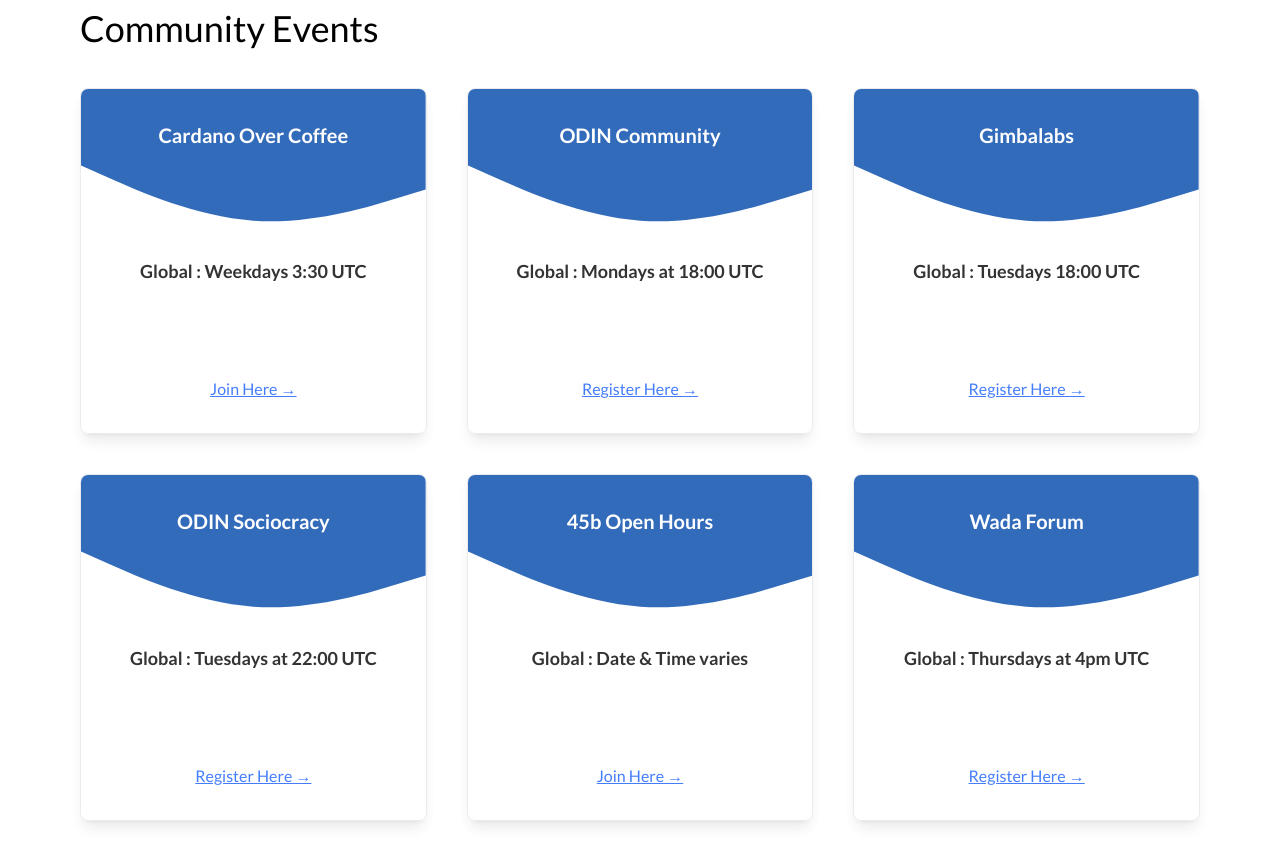
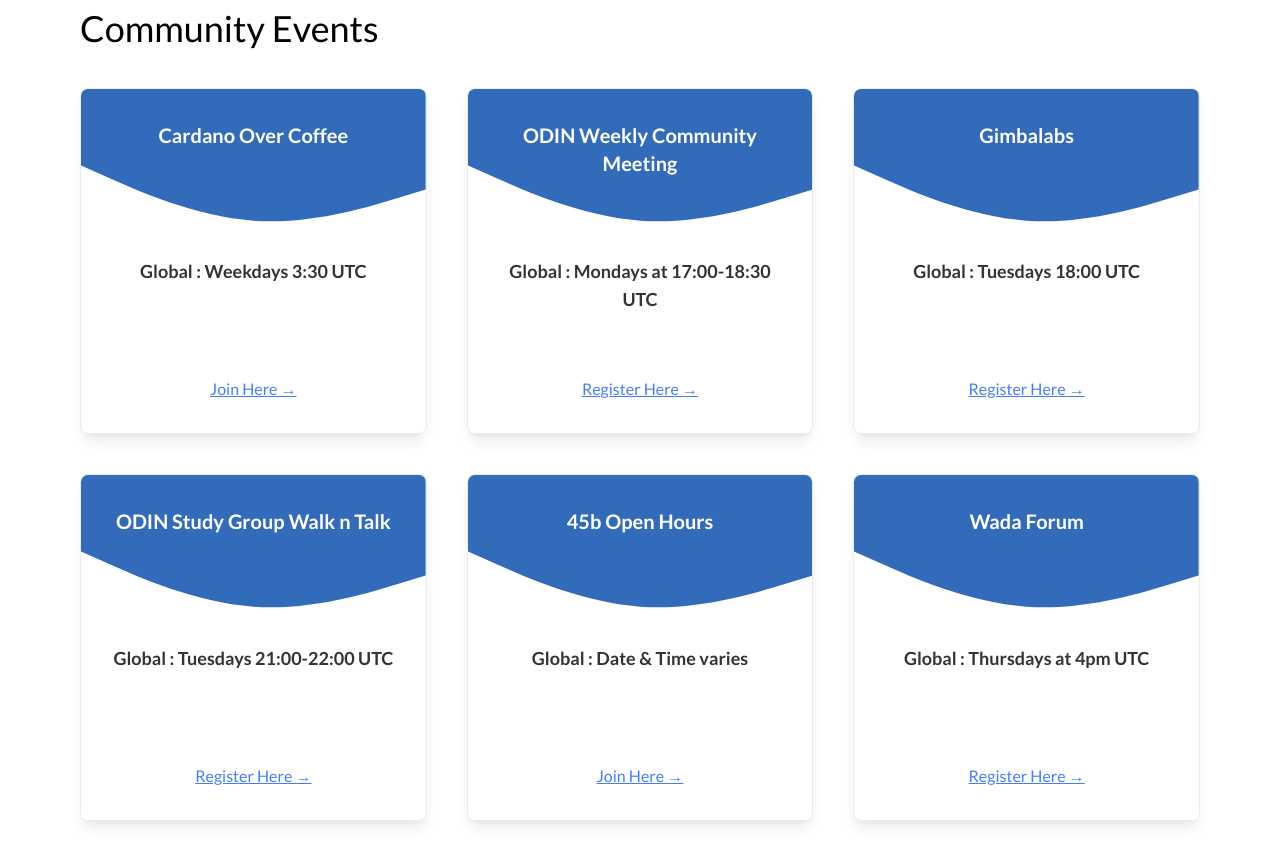
Before and after one commit to blinklabs-io/after-town-hall, a React (Vite) app: page / in a window 1280 px wide. Shown: the part 1700-2560 px from the top of the page. Built offline with nearby package versions, Linux system fonts and the light colour scheme.

Commit message:
docs: update 8/19 community rms
Signed-off-by: musikc (Christina) <136919976+musik-c@users.noreply.github.com>

```diff
--- a/src/afterTownHallData.ts
+++ b/src/afterTownHallData.ts
@@ -22,12 +22,12 @@
         'Join the Cardano Over Coffee crew on Twitter, supporting the community and newcomers to engage with Cardano and the Catalyst Ecosystem.',
     },
     {
-      name: 'ODIN Community',
-      time: 'Mondays at 18:00 UTC',
+      name: 'ODIN Weekly Community Meeting',
+      time: 'Mondays at 17:00-18:30 UTC',
       zoomLink:
         'https://meet.google.com/vnd-zdie-efs',
       description:
-        'Anyone interested in being part of an Open Decentralized Innovation Network is welcome to join us!',
+        'Weekly meeting, community generated agenda, come share what you are working on and learn how to collaborate with us.',
     },
     {
       name: 'Gimbalabs',
@@ -38,12 +38,12 @@
         'Gimbalabs Playground every Tuesday, an open space for small groups to get together, learn + build in public.',
     },
     {
-      name: 'ODIN Sociocracy',
-      time: 'Tuesdays at 22:00 UTC',
+      name: 'ODIN Study Group Walk n Talk',
+      time: 'Tuesdays 21:00-22:00 UTC',
       zoomLink:
-        'https://meet.google.com/mrh-duur-rdw',
+        'https://meet.google.com/mzm-ouiz-bzd',
       description:
-        'Anyone interested in learning more about Sociocracy 3.0 principles and patterns is welcome to join us!',
+        'We walk and we talk. Walking not required, but encouraged. Talking not required, but encouraged.',
     },
     {
       name: '45b Open Hours',
```
